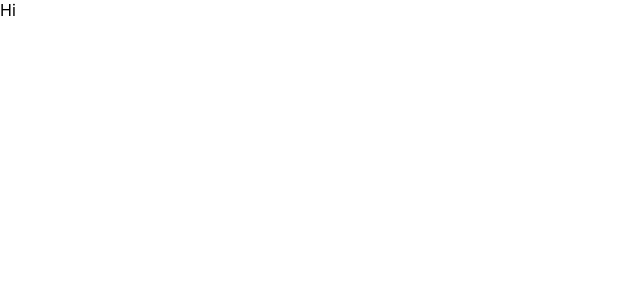
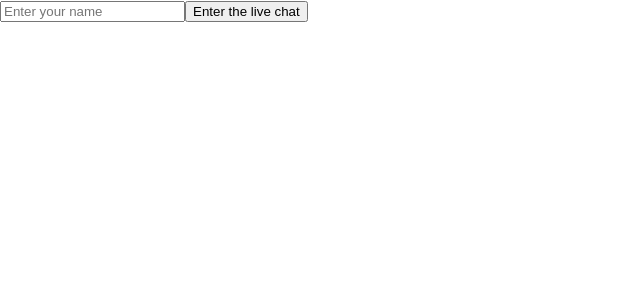
Before and after one commit to DanielaMazur/FAF-PR-Chat, a React (Create React App) app: page / in a window 1280 px wide. Shown: the top 300 px of the page, without its empty margins (0-640 px from the left). Built offline with nearby package versions, Linux system fonts and the light colour scheme.

Commit message:
add chat component and user name form

```diff
--- a/src/App.tsx
+++ b/src/App.tsx
@@ -1,5 +1,16 @@
+import { useState } from "react";
+
+import { Chat } from "./components/chat";
+import { UserNameForm } from "./components/user-name-form";
+
 const App = () => {
-  return <div>Hi</div>;
+  const [userName, setUserName] = useState<string>();
+
+  if (!userName) {
+    return <UserNameForm setUserName={setUserName} />;
+  }
+
+  return <Chat userName={userName} />;
 };
 
 export default App;
--- /dev/null
+++ b/src/components/chat/chat.styles.css
@@ -0,0 +1,16 @@
+.chat-page {
+  padding: 0 20px;
+}
+
+.actions-container {
+  display: flex;
+}
+
+.chat-input {
+  flex-basis: 78%;
+  margin-right: auto;
+}
+
+.submit-button {
+  flex-basis: 20%;
+}
--- /dev/null
+++ b/src/components/chat/chat.tsx
@@ -0,0 +1,19 @@
+import "./chat.styles.css";
+
+type ChatProps = {
+  userName: string;
+};
+
+const Chat = (props: ChatProps) => {
+  return (
+    <div className="chat-page">
+      <h3>Hi {props.userName}</h3>
+      <div className="actions-container ">
+        <input className="chat-input" />
+        <button className="submit-button">Send</button>
+      </div>
+    </div>
+  );
+};
+
+export { Chat };
--- /dev/null
+++ b/src/components/chat/index.ts
@@ -0,0 +1 @@
+export * from "./chat";
--- /dev/null
+++ b/src/components/user-name-form/index.ts
@@ -0,0 +1 @@
+export * from "./user-name-form";
--- /dev/null
+++ b/src/components/user-name-form/user-name-form.tsx
@@ -0,0 +1,19 @@
+type UserNameFormProps = {
+  setUserName: (userName: string) => void;
+};
+
+const UserNameForm = (props: UserNameFormProps) => {
+  const handleFormSubmit = (event: any) => {
+    event.preventDefault();
+    props.setUserName(event.target[0].value);
+  };
+
+  return (
+    <form onSubmit={handleFormSubmit}>
+      <input placeholder="Enter your name" required />
+      <button type="submit">Enter the live chat</button>
+    </form>
+  );
+};
+
+export { UserNameForm };
```
